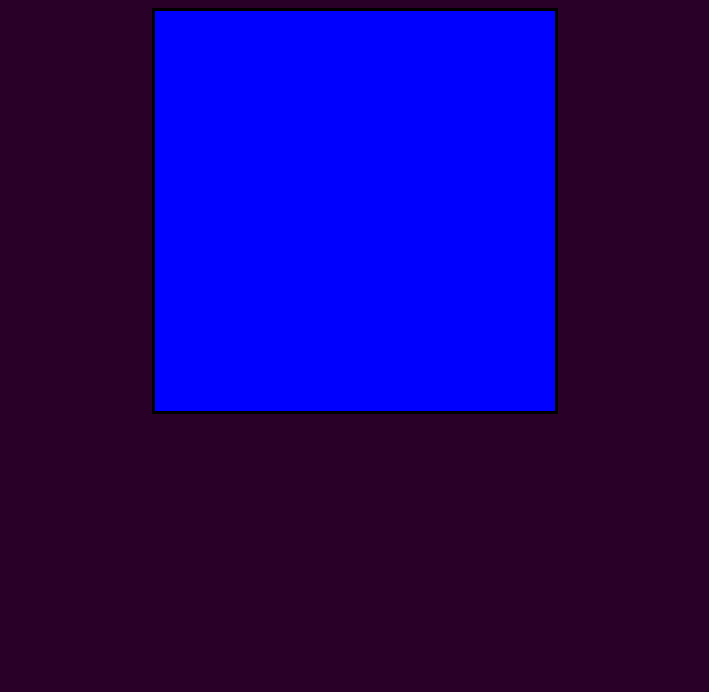
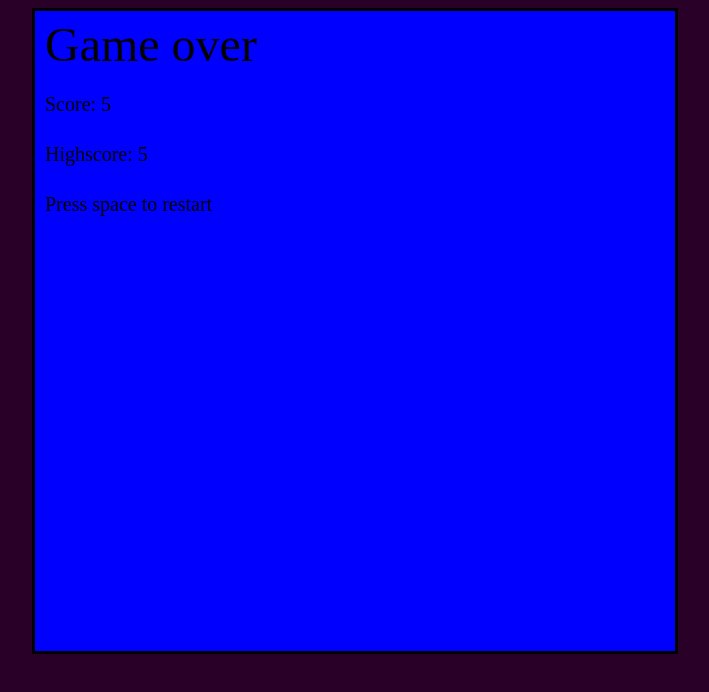
Before and after one commit to Penna221/Snake_JavaScript, a plain HTML site: page index.html in a window 1280 px wide. Shown: the whole page, without its empty margins (285-994 px from the left). Drawn offline with Linux system fonts and the light colour scheme.

Commit message:
Added collision detection. Added Apple. Added gameover state.

```diff
--- a/index.html
+++ b/index.html
@@ -7,7 +7,7 @@
     <link rel="stylesheet" type="text/css" href="styles.css" />
 </head>
 <body>
-    <canvas id="canvas" width="400" height="400"></canvas>
+    <canvas id="canvas"></canvas>
     <script src="script.js" type="text/javascript"></script>
 </body>
 </html>
--- a/script.js
+++ b/script.js
@@ -1,22 +1,32 @@
 const canvas = document.getElementById("canvas");
+const gridWidth = 40;
+const gridHeight = 40;
+const tileSize = 16;
+canvas.width = (tileSize*gridWidth);
+canvas.height = (tileSize*gridHeight);
 const ctx = canvas.getContext("2d");
 let snake;
+let apple;
 let dir = 0;
-const tileSize = 10;
-
+let maxScore = 0;
+let gameOver = false;
 window.onload = function(){
     console.log("Script loaded")
     init();
 }
 const init = function(){
     console.log("Init");
-    ctx.fillStyle = "blue";
-    ctx.fillRect(0,0,canvas.width,canvas.height)
-    snake = new Snake([10,4]);
+    gameOver = false;
+    dir = 0;
+    let snakeStartX = 3;
+    let snakeStartY = Math.floor(canvas.height/tileSize/2);
+    snake = new Snake([snakeStartX,snakeStartY]);
     snake.eat();
     snake.eat();
     snake.eat();
-    snake.eat();
+    let appleStartX = Math.floor(canvas.width/tileSize/2);
+    let appleStartY = Math.floor(canvas.height/tileSize/2);
+    apple = new Apple([appleStartX,appleStartY])
 }
 const Snake = function(pos){
     this.pos = pos;
@@ -32,40 +42,67 @@ const Snake = function(pos){
         switch(dir){
             case 0:
                 //Move right
-                this.pos[0] = cX +tileSize;
+                this.pos[0] = cX +1;
                 break;
             case 1:
                 //Move left
-                this.pos[0] = cX -tileSize;
+                this.pos[0] = cX -1;
                 break;
             case 2:
                 //Move up
-                this.pos[1] = cY -tileSize;
+                this.pos[1] = cY -1;
                 break;
             case 3:
                 //Move down
-                this.pos[1] = cY +tileSize;
+                this.pos[1] = cY +1;
                 break;
             default:
                 return;
         }
         //console.log("X: " + this.pos[0] + " Y: " + this.pos[1]);
+        this.bodyParts.shift();
         this.eat();
-        this.bodyParts.shift();
     }
     this.checkCollision = function(){
-
+        let x = this.pos[0];
+        let y = this.pos[1];
+        if(x < 0 || x > gridWidth || y < 0 || y > gridHeight){
+            endGame();
+        }
+        let appleX = apple.pos[0];
+        let appleY = apple.pos[1];
+        if(x == appleX && y == appleY){
+            this.eat();
+            this.eat();
+            apple.getEaten();
+        }
+        for(let i = 0; i < this.bodyParts.length-3; i++){
+            let bx = this.bodyParts[i].pos[0];
+            let by = this.bodyParts[i].pos[1];
+            if(x == bx && y == by){
+                endGame();
+            }
+        }
     }
     this.draw = function(){
         ctx.fillStyle = "black";
-        for (let i = 0; i < this.bodyParts.length; i++) {
+        for (let i = 0; i < this.bodyParts.length-1; i++) {
             let bp = this.bodyParts[i];
             let x = bp.pos[0];
             let y = bp.pos[1];
-            ctx.fillRect(x,y,tileSize,tileSize);
+            ctx.fillRect(x*tileSize,y*tileSize,tileSize,tileSize);
         }
-
+        ctx.fillStyle = "white";
+        let head = this.bodyParts[this.bodyParts.length-1];
+        let x = head.pos[0];
+        let y = head.pos[1];
+        ctx.fillRect(x*tileSize,y*tileSize,tileSize,tileSize);
     }
+}
+function getRandomPos(){
+    let x = Math.floor(Math.random()*gridWidth);
+    let y = Math.floor(Math.random()*gridHeight);
+    return [x,y];
 }
 const BodyPart = function(pos){
     this.pos = pos;
@@ -74,20 +111,46 @@ const BodyPart = function(pos){
 const Apple = function(pos){
     this.pos = pos;
     this.getEaten = function(){
-        this.pos[0] = Math.floor(Math.random()*20);
-        this.pos[1] = Math.floor(Math.random()*20);
+        let newPos = getRandomPos();
+        this.pos[0] = newPos[0];
+        this.pos[1] = newPos[1];
+    }
+    this.draw = function(){
+        ctx.fillStyle = "red";
+
+        let x = this.pos[0];
+        let y = this.pos[1];
+        ctx.fillRect(x*tileSize,y*tileSize,tileSize,tileSize);
     }
 }
 
 
 const gameLoop = function(){
+    if(gameOver){
+        ctx.font = "48px serif";
+        ctx.fillStyle = "blue";
+        ctx.fillRect(0,0,canvas.width,canvas.height);
+        ctx.fillStyle = "black";
+        ctx.fillText("Game over", 10, 50);
+        ctx.font = "20px serif";
+        ctx.fillText("Score: " + snake.bodyParts.length, 10, 100);
+        ctx.fillText("Highscore: " + maxScore, 10, 150);
+        ctx.fillText("Press space to restart", 10, 200);
+    }else{
         ctx.fillStyle = "blue";
         ctx.fillRect(0,0,canvas.width,canvas.height);
         snake.move();
+        snake.checkCollision();
         snake.draw();
+        apple.draw();
     }
+}
+
 document.onkeydown = function(event){
 
+    if(event.key == " "){
+        init();
+    }else{
         let key = event.key;
         let toGo = dir;
         switch (key){
@@ -108,6 +171,8 @@ document.onkeydown = function(event){
                 break;
         }
         checkDirChange(toGo);
+
+    }
 }
 const checkDirChange = function(attempt){
     switch(dir){
@@ -139,4 +204,10 @@ const checkDirChange = function(attempt){
             break;
     }
 }
+function endGame(){
+    gameOver = true;
+    if(snake.bodyParts.length> maxScore){
+        maxScore = snake.bodyParts.length;
+    }
+}
 setInterval(gameLoop,1000/15)
```
Lines whose indentation alone changed are shown as unchanged.
